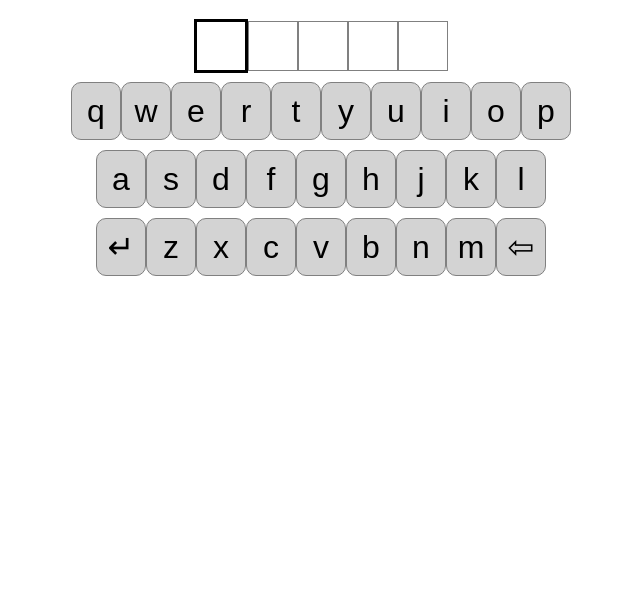
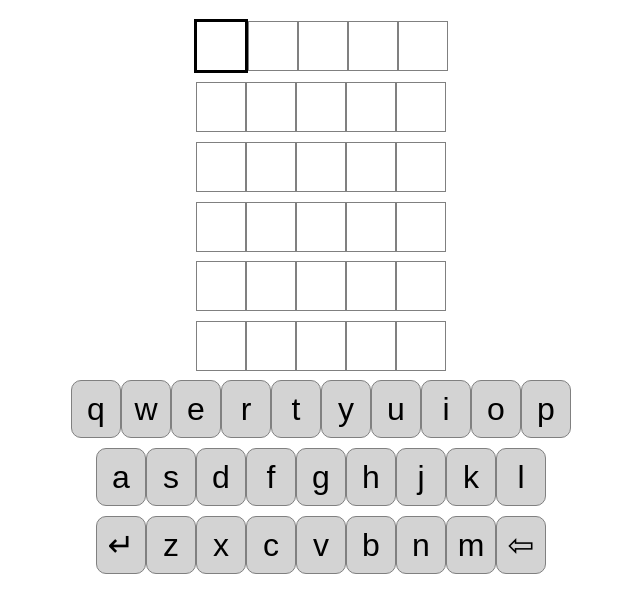
Before and after one commit to menzy314/geiryn, a website: page game/game.html in a window 1280 px wide. Shown: the part 61-674 px from the top of the page, without its empty margins (319-959 px from the left). Drawn offline with Linux system fonts and the light colour scheme.

Commit message:
Add empty rows if there are less than 5 past guesses

```diff
--- a/game/game.html
+++ b/game/game.html
@@ -12,7 +12,7 @@
 				font-size: 200%;
 				text-transform: capitalize;
 			}
-			.board-row {
+			.board-row, .empty-row, .next-guess-row {
 				margin: 0.3em;
 			}
 			.board-letter {
--- a/src/geiryn.View.js
+++ b/src/geiryn.View.js
@@ -59,7 +59,8 @@ geiryn.View.prototype.onClick = function ( ev ) {
 geiryn.View.prototype.draw = function () {
 	this.board.innerHTML = '';
 	this.keyboard.innerHTML = '';
-	for ( var i = 0; i < this.model.guesses.length; i++ ) {
+	var i;
+	for ( i = 0; i < this.model.guesses.length; i++ ) {
 		this.createBoardRow( this.board, this.model.guesses[ i ] );
 	}
 
@@ -67,7 +68,18 @@ geiryn.View.prototype.draw = function () {
 	this.createKeyboardRow( this.keyboard, 'asdfghjkl' );
 	this.createKeyboardRow( this.keyboard, '↵zxcvbnm⇦' );
 	this.createNextGuessRow( this.board, this.model.nextGuess );
+	for ( i = this.model.guesses.length + 1; i < 6; i++ ) {
+		this.createEmptyRow( this.board );
+	}
+};
 
+geiryn.View.prototype.createEmptyRow = function ( board ) {
+	var emptyRow = document.createElement( 'div' );
+	emptyRow.classList.add( 'empty-row' );
+	board.appendChild( emptyRow );
+	for ( var i = 0; i < 5; i++ ) {
+		this.createBoardLetter( emptyRow, undefined, undefined, false );
+	}
 };
 
 geiryn.View.prototype.createBoardRow = function ( board, rowData ) {
@@ -89,6 +101,10 @@ geiryn.View.prototype.createBoardLetter = function ( row, letter, score, isNext
 	if ( isNext ) {
 		boardLetter.classList.add( 'board-letter-next' );
 	}
+	if ( letter === undefined ) {
+		// Set letter to non-breaking space
+		letter = '\u00A0';
+	}
 	row.appendChild( boardLetter );
 	boardLetter.innerText = letter;
 };
@@ -98,13 +114,9 @@ geiryn.View.prototype.createNextGuessRow = function ( board, letters ) {
 	nextGuessRow.classList.add( 'next-guess-row' );
 	board.appendChild( nextGuessRow );
 	for ( var i = 0; i < 5; i++ ) {
-		var item = letters[ i ];
-		if ( item === undefined ) {
-			// Set item to non-breaking space
-			item = '\u00A0';
-		}
+		var letter = letters[ i ];
 		var isNext = ( i === letters.length );
-		this.createBoardLetter( nextGuessRow, item, undefined, isNext );
+		this.createBoardLetter( nextGuessRow, letter, undefined, isNext );
 	}
 };
 
```
